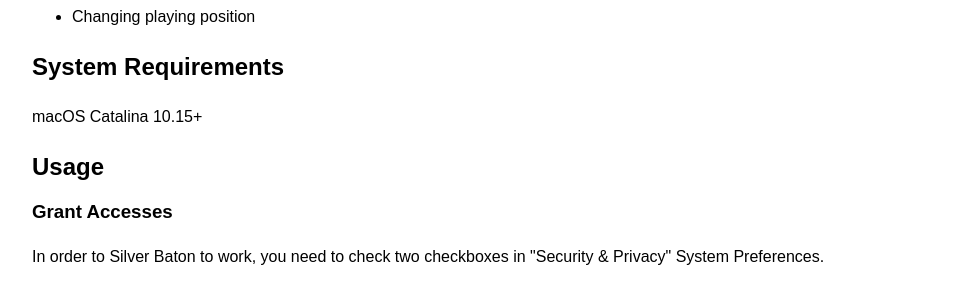
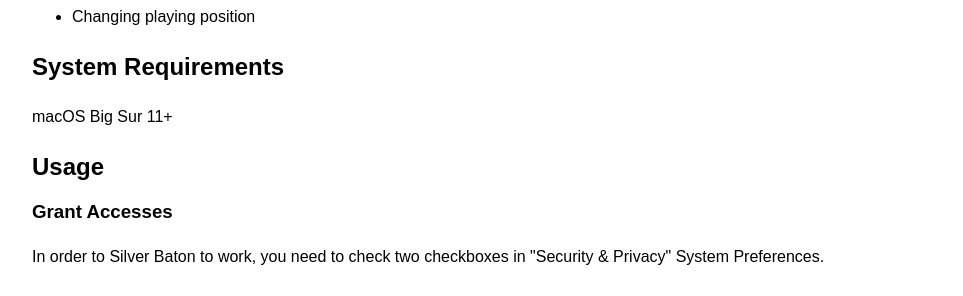
Before and after one commit to GenjiApp/genjiapp.github.io, a Jekyll site: the page built from mac/silver-baton/index_en.html, in a window 1280 px wide and 900 px high, scrolled down 1362 px. Shown: the part 152-448 px from the top of the window, without its empty margins (158-1121 px from the left). Built offline with Jekyll 4.4.1, drawn with Linux system fonts in a browser that asks for light colours.

Commit message:
fix Silver Baton system requirements

```diff
--- a/mac/silver-baton/index.html
+++ b/mac/silver-baton/index.html
@@ -45,7 +45,7 @@
 
 <h2>システム要件</h2>
 
-<p>macOS Catalina 10.15+</p>
+<p>macOS Big Sur 11+</p>
 
 <h2>使用方法</h2>
 
--- a/mac/silver-baton/index_en.html
+++ b/mac/silver-baton/index_en.html
@@ -41,7 +41,7 @@
 
 <h2>System Requirements</h2>
 
-<p>macOS Catalina 10.15+</p>
+<p>macOS Big Sur 11+</p>
 
 <h2>Usage</h2>
 
```
